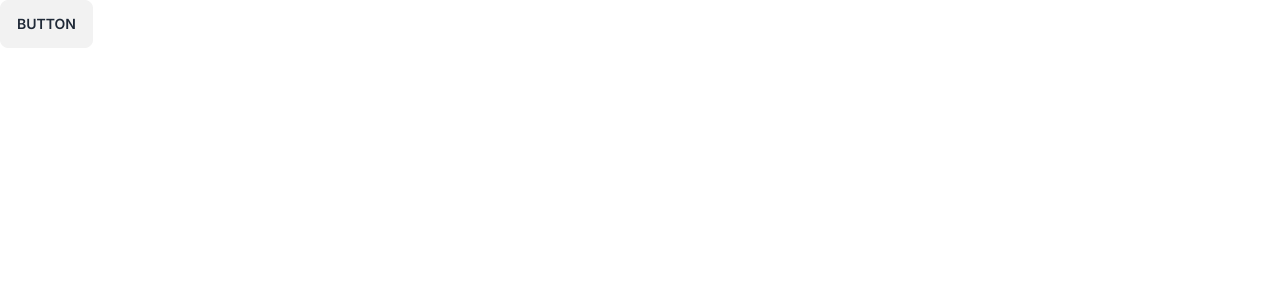
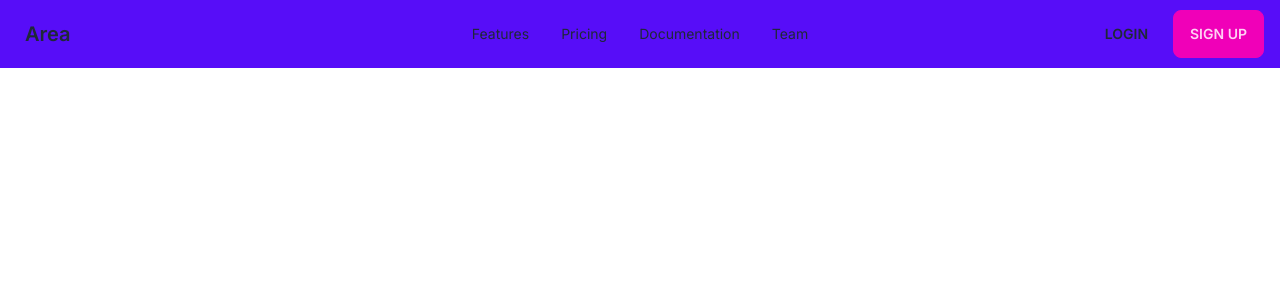
Before and after one commit to RezaRahemtola/Area, a Next.js app in the folder frontend/web/: page / in a window 1280 px wide. Shown: the top 300 px of the page. Built offline with nearby package versions, Linux system fonts and the light colour scheme.

Commit message:
feat(web): Basic navbar

```diff
--- a/frontend/web/app/page.tsx
+++ b/frontend/web/app/page.tsx
@@ -1,3 +1,29 @@
 export default function Home() {
-	return <button className="btn">Button</button>;
+	return (
+		<div className="navbar bg-primary">
+			<div className="navbar-start">
+				<a className="btn btn-ghost normal-case text-xl">Area</a>
+			</div>
+			<div className="navbar-center hidden lg:flex">
+				<ul className="menu menu-horizontal px-1">
+					<li>
+						<a>Features</a>
+					</li>
+					<li>
+						<a>Pricing</a>
+					</li>
+					<li>
+						<a>Documentation</a>
+					</li>
+					<li>
+						<a>Team</a>
+					</li>
+				</ul>
+			</div>
+			<div className="navbar-end">
+				<a className="btn btn-ghost mr-2">Login</a>
+				<a className="btn btn-secondary mr-2">Sign up</a>
+			</div>
+		</div>
+	);
 }
--- a/frontend/web/package.json
+++ b/frontend/web/package.json
@@ -12,12 +12,12 @@
   },
   "dependencies": {
     "autoprefixer": "^10.4.15",
+    "daisyui": "^3.7.5",
     "next": "^13.4.19",
     "postcss": "^8.4.30",
     "react": "^18.2.0",
     "react-dom": "^18.2.0",
-    "tailwindcss": "^3.3.3",
-    "daisyui": "^3.7.5"
+    "tailwindcss": "^3.3.3"
   },
   "devDependencies": {
     "@types/node": "^20.6.2",
--- a/frontend/web/tailwind.config.ts
+++ b/frontend/web/tailwind.config.ts
@@ -8,5 +8,36 @@ const config: Config = {
 		"./app/**/*.{js,ts,jsx,tsx,mdx}",
 	],
 	plugins: [daisyui],
+	daisyui: {
+		themes: [
+			{
+				light: {
+					"color-scheme": "light",
+					primary: "#570df8",
+					"primary-content": "#E0D2FE",
+					secondary: "#f000b8",
+					"secondary-content": "#FFD1F4",
+					accent: "#1ECEBC",
+					"accent-content": "#07312D",
+					neutral: "#2B3440",
+					"neutral-content": "#D7DDE4",
+					"base-100": "#ffffff",
+					"base-200": "#F2F2F2",
+					"base-300": "#E5E6E6",
+					"base-content": "#1f2937",
+				},
+				dark: {
+					"color-scheme": "dark",
+					primary: "#2E3244",
+					secondary: "#F1895C",
+					accent: "#516079",
+					neutral: "#C5C6C6",
+
+					"base-100": "#000",
+					"base-content": "#FFF",
+				},
+			},
+		],
+	},
 };
 export default config;
```
